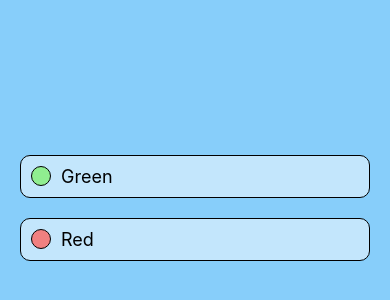
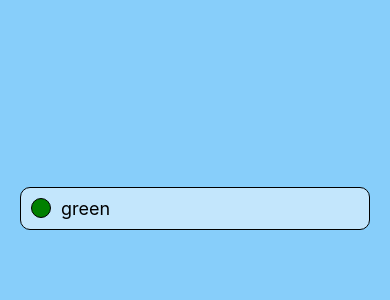
Before and after one commit to hasborey/ColorList, a React Native app: screen / in a window 390 px wide. Shown: the part 214-514 px from the top of the page. Built offline with nearby package versions, Linux system fonts and the light colour scheme.

Commit message:
Create ColorButton component and add event listener

```diff
--- a/App.js
+++ b/App.js
@@ -5,6 +5,7 @@ import {
   StyleSheet,
   TouchableHighlight,
 } from 'react-native'
+import ColorButton from './components/ColorButton'
 
 export default class App extends Component {
   constructor (props) {
@@ -13,8 +14,10 @@ export default class App extends Component {
     this.state = {
       backgroundColor: 'lightskyblue',
     }
+    this.changeColor = this.changeColor.bind(this)
   }
-  setBgColor(backgroundColor) {
+
+  changeColor(backgroundColor) {
     this.setState({backgroundColor})
   }
 
@@ -23,26 +26,7 @@ export default class App extends Component {
 
     return (
       <View style={[styles.container, { backgroundColor }]}>
-        <TouchableHighlight
-          onPress={() => this.setBgColor('lightgreen')}
-          underlayColor='gray'
-          style={styles.button}
-        >
-          <View style={styles.row}>
-            <View style={[styles.sample, {backgroundColor: 'lightgreen'}]} />
-            <Text style={styles.text}>Green</Text>
-          </View>
-        </TouchableHighlight>
-        <TouchableHighlight
-          onPress={() => this.setBgColor('lightcoral')}
-          underlayColor='gray'
-          style={styles.button}
-        >
-          <View style={styles.row}>
-            <View style={[styles.sample, {backgroundColor: 'lightcoral'}]} />
-            <Text style={styles.text}>Red</Text>
-          </View>
-        </TouchableHighlight>
+        <ColorButton backgroundColor="green" onSelect={this.changeColor} />
       </View>
     )
   }
@@ -55,26 +39,4 @@ const styles = StyleSheet.create({
     alignItems: 'center',
     padding: 10,
   },
-  button: {
-    borderWidth: 1,
-    borderRadius: 10,
-    padding: 10,
-    margin: 10,
-    alignSelf: 'stretch',
-    textAlign: 'center',
-    backgroundColor: 'rgba(255, 255, 255,.5)',
-  },
-  row: {
-    flexDirection: 'row',
-  },
-  text: {
-    fontSize: 18,
-  },
-  sample: {
-    width: 20,
-    height: 20,
-    borderRadius: 10,
-    marginRight: 10,
-    borderWidth: 1,
-  }
 })
--- /dev/null
+++ b/components/ColorButton.js
@@ -0,0 +1,46 @@
+import React from 'react'
+import {
+  Text,
+  View,
+  TouchableHighlight,
+  StyleSheet,
+} from 'react-native'
+
+const ColorButton = ({backgroundColor, onSelect=f=>f}) => (
+  <TouchableHighlight
+    onPress={() => onSelect(backgroundColor)}
+    underlayColor='gray'
+    style={styles.button}
+  >
+    <View style={styles.row}>
+      <View style={[styles.sample, {backgroundColor}]} />
+      <Text style={styles.text}>{backgroundColor}</Text>
+    </View>
+  </TouchableHighlight>
+)
+
+const styles = StyleSheet.create({
+  button: {
+    borderWidth: 1,
+    borderRadius: 10,
+    padding: 10,
+    margin: 10,
+    alignSelf: 'stretch',
+    backgroundColor: 'rgba(255, 255, 255,.5)',
+  },
+  row: {
+    flexDirection: 'row',
+  },
+  text: {
+    fontSize: 18,
+  },
+  sample: {
+    width: 20,
+    height: 20,
+    borderRadius: 10,
+    marginRight: 10,
+    borderWidth: 1,
+  }
+})
+
+export default ColorButton
```
